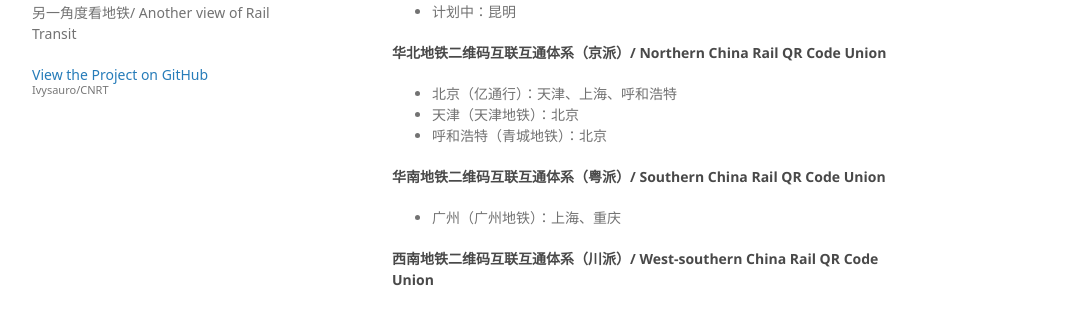
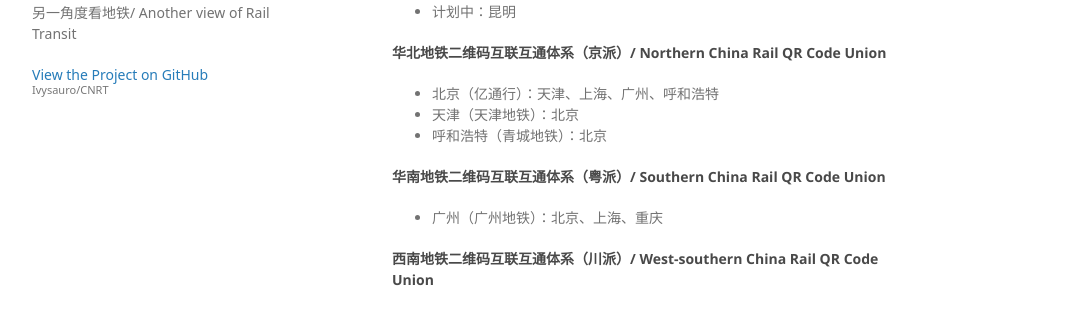
Before and after one commit to Ivysauro/CNRT, a Jekyll site: the page built from data/GeOp.md, in a window 1280 px wide and 900 px high, scrolled down 9711 px. Shown: the part 176-488 px from the top of the window, without its empty margins (178-1249 px from the left). Built offline with Jekyll 4.4.1, drawn with Linux system fonts in a browser that asks for light colours; some web fonts are replaced; our own code applies the rules of GitHub Pages for plain Markdown files; a script that is not in the unit is left out.

Commit message:
🍊更新二维码互通数据

```diff
--- a/data/GeOp.md
+++ b/data/GeOp.md
@@ -236,13 +236,13 @@
 
 #### 华北地铁二维码互联互通体系（京派）/ Northern China Rail QR Code Union
 
-- 北京（亿通行）：天津、上海、呼和浩特
+- 北京（亿通行）：天津、上海、广州、呼和浩特
 - 天津（天津地铁）：北京
 - 呼和浩特（青城地铁）：北京
 
 #### 华南地铁二维码互联互通体系（粤派）/ Southern China Rail QR Code Union
 
-- 广州（广州地铁）：上海、重庆
+- 广州（广州地铁）：北京、上海、重庆
 
 #### 西南地铁二维码互联互通体系（川派）/ West-southern China Rail QR Code Union
 
```
